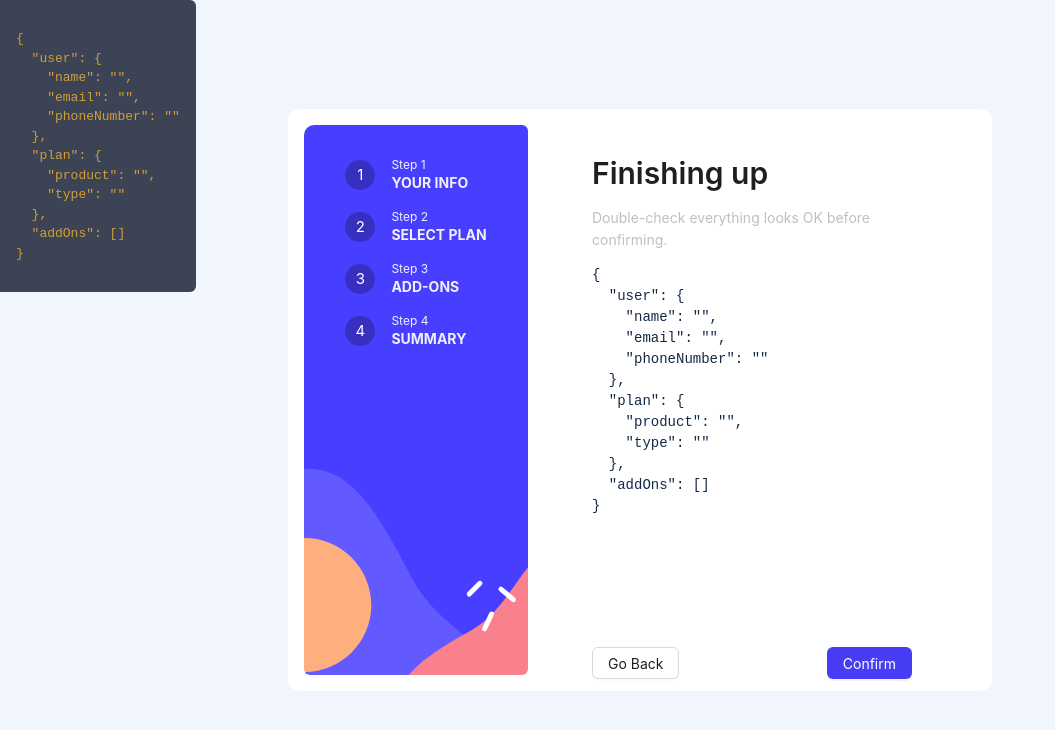
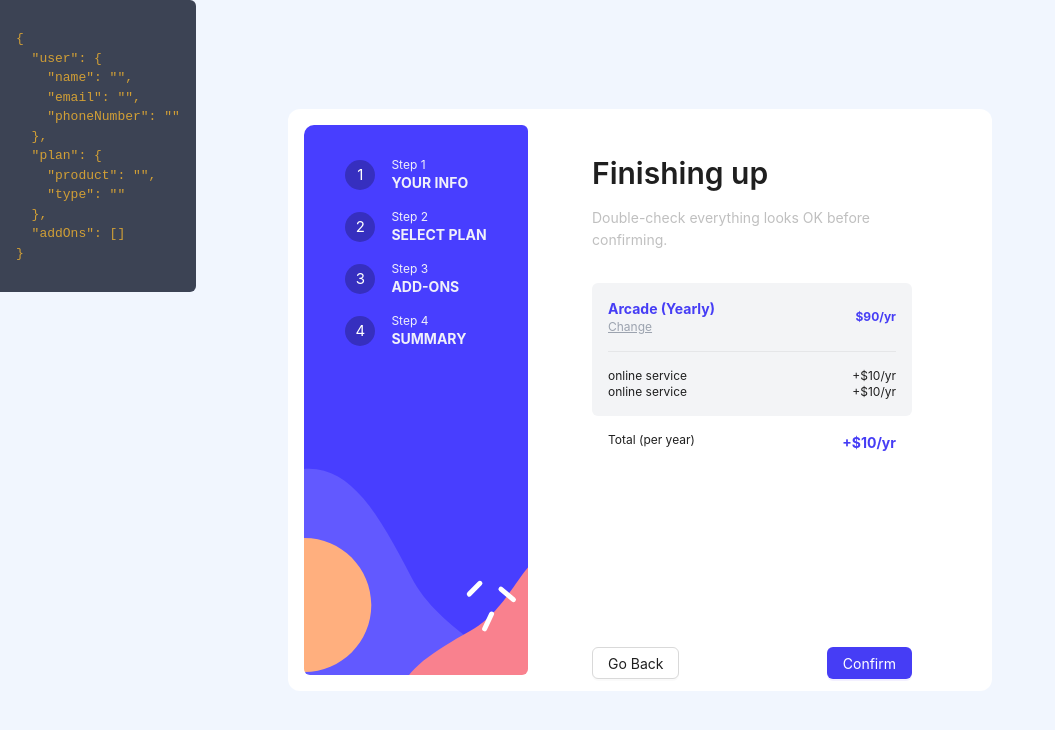
Before and after one commit to BorzooMV/multi-step-form, a React (Vite) app: page /summary in a window 1280 px wide. Shown: the top 730 px of the page, without its empty margins (0-1055 px from the left). Built offline with nearby package versions, Linux system fonts and the light colour scheme.

Commit message:
feat: create ui of summary page

```diff
--- a/src/components/forms/SummaryForm.tsx
+++ b/src/components/forms/SummaryForm.tsx
@@ -2,10 +2,12 @@ import useGetStepsFromUrl from "../../hooks/useGetStepsFromUrl";
 import HeadAndSub from "../HeadAndSub";
 import { useFormContext } from "../FormProvider";
 import FormNavigation from "../FormNavigation";
+import { Divider, Typography } from "antd";
 
 export default function SummaryForm() {
   const stepFromUrl = useGetStepsFromUrl();
   const { state } = useFormContext();
+  const { Text } = Typography;
   if (!stepFromUrl) return null;
 
   const { currentStep, currentStepNumber } = stepFromUrl;
@@ -17,7 +19,32 @@ export default function SummaryForm() {
           header={currentStep.title}
           subheader={currentStep.description}
         />
-        <pre>{JSON.stringify(state, null, 2)}</pre>
+        <div className="flex flex-col bg-gray-100 rounded-md p-4 mb-4 mt-8">
+          <div className="flex justify-between items-center">
+            <div className="flex flex-col">
+              <Text className="text-sm font-bold text-primary">
+                Arcade (Yearly)
+              </Text>
+              <Text className="text-xs text-gray-400 underline">Change</Text>
+            </div>
+            <Text className="text-xs text-primary font-bold">$90/yr</Text>
+          </div>
+          <Divider className="my-4" />
+          <div className="flex flex-col">
+            <div className="flex justify-between">
+              <Text className="text-xs">online service</Text>
+              <Text className="text-xs">+$10/yr</Text>
+            </div>
+            <div className="flex justify-between">
+              <Text className="text-xs">online service</Text>
+              <Text className="text-xs">+$10/yr</Text>
+            </div>
+          </div>
+        </div>
+        <div className="flex justify-between px-4">
+          <Text className="text-xs">Total (per year)</Text>
+          <Text className="text-md font-bold text-primary">+$10/yr</Text>
+        </div>
       </div>
       <FormNavigation step={currentStepNumber} nextButtonLabel="Confirm" />
     </div>
```
